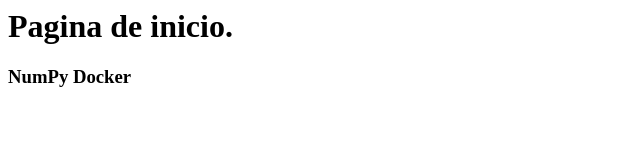
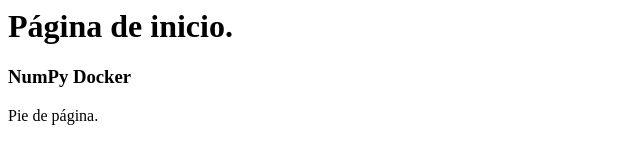
Before and after one commit to taquero-programador/taquero-programador.github.io, a plain HTML site: page index.html in a window 1280 px wide. Shown: the whole page, without its empty margins (0-640 px from the left). Drawn offline with Linux system fonts and the light colour scheme.

Commit message:
Update index.html

```diff
--- a/index.html
+++ b/index.html
@@ -1,3 +1,5 @@
-<h1>Pagina de inicio.</h1>
+<h1>Página de inicio.</h1>
 
 <h3>NumPy Docker</h3>
+
+<footer>Pie de página.</footer>
```
